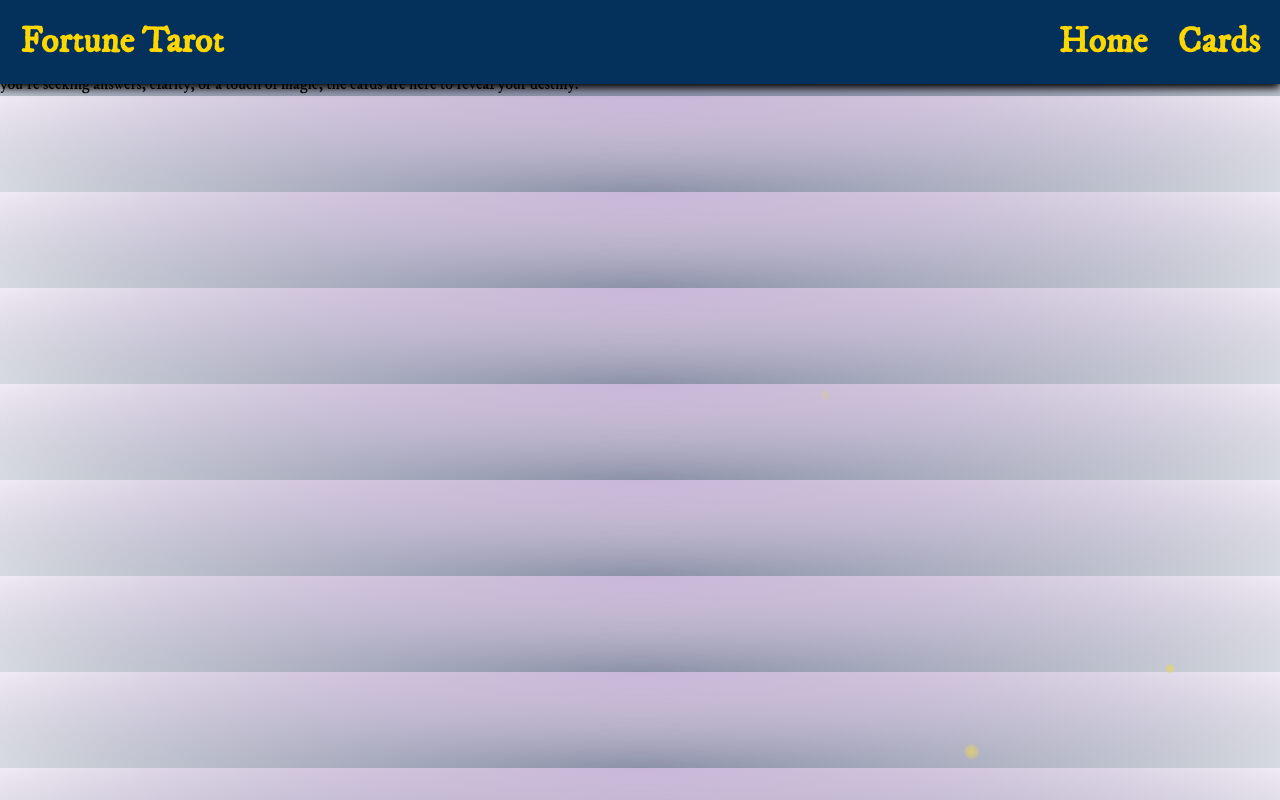
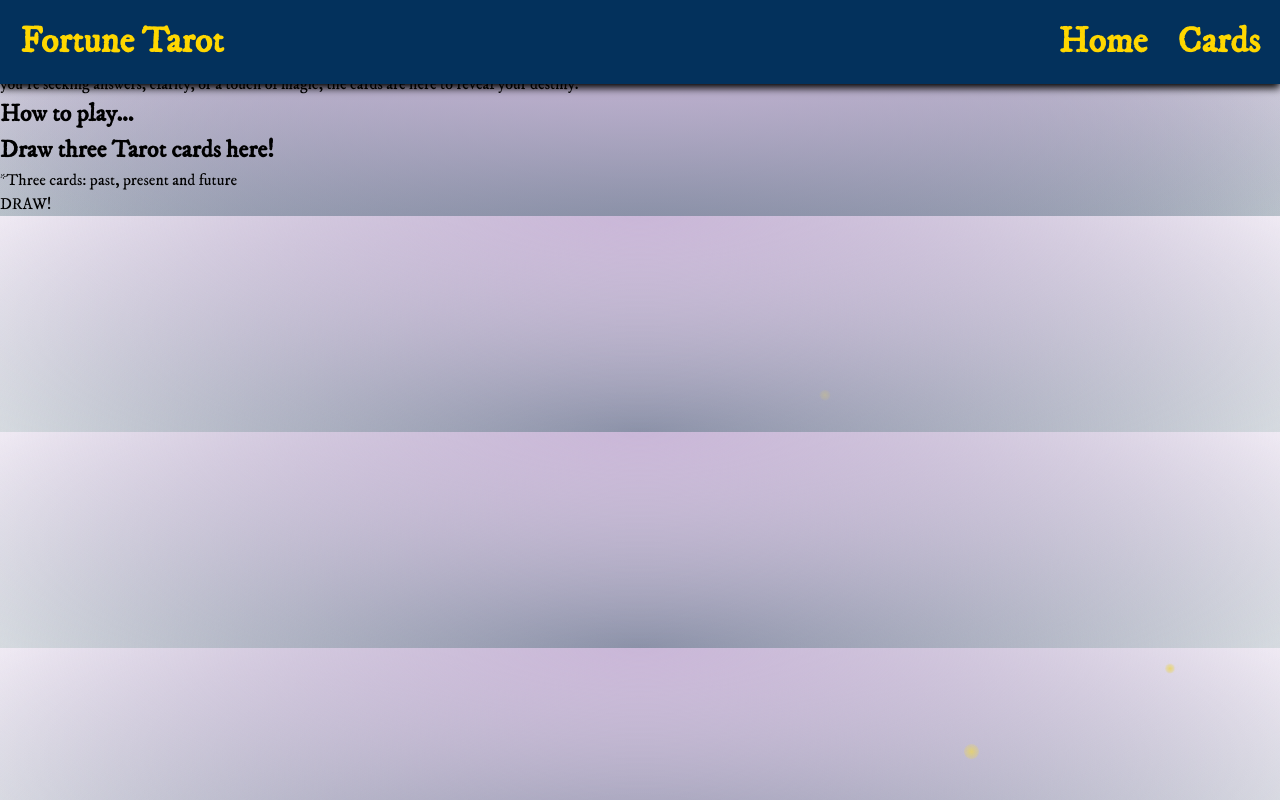
Before and after one commit to Prakaikool/Fortune-Tarot, a Vue app: page / in a window 1280 px wide. Built offline with nearby package versions, Linux system fonts and the light colour scheme; a web font is replaced by a local one.

Commit message:
Add data

```diff
--- a/src/views/FortuneTarot.vue
+++ b/src/views/FortuneTarot.vue
@@ -2,14 +2,29 @@
 
 <template>
   <div class="fortune-container">
-    <div>
+    <div class="fortune-welcoming">
       <h1>Fortune Tarot</h1>
     </div>
     <div>
-      Welcome to the world of Fortune Tarot, where the cards hold the keys to your past, present,
-      and future. On this page, you can draw three tarot cards and receive insights that may guide
-      your path. Whether you're seeking answers, clarity, or a touch of magic, the cards are here to
-      reveal your destiny.
+      <p>
+        Welcome to the world of Fortune Tarot, where the cards hold the keys to your past, present,
+        and future. On this page, you can draw three tarot cards and receive insights that may guide
+        your path. Whether you're seeking answers, clarity, or a touch of magic, the cards are here
+        to reveal your destiny.
+      </p>
+    </div>
+
+    <div class="step">
+      <h2>How to play...</h2>
+    </div>
+
+    <div class="fortune-app">
+      <h2>Draw three Tarot cards here!</h2>
+      <p>*Three cards: past, present and future</p>
+
+      <input type="button" @click="drawCards" value="DRAW!">
+
+
     </div>
   </div>
 </template>
```
